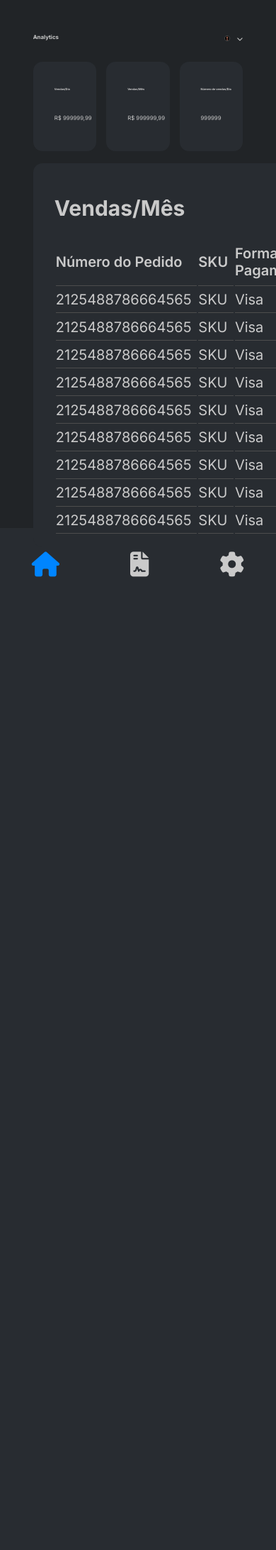
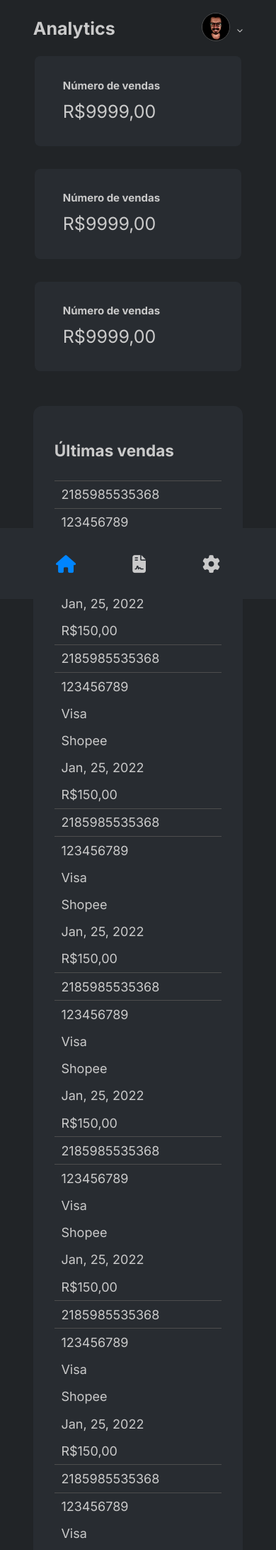
Before and after one commit to egidioserri/EcommerceAnalytics, a web app: file index.html in a window 390 px wide. Shown: the top 2184 px of the page at 71% size. Before the commit the page ends 813 px from the top, so only its background shows below. Run offline with its HTML, style and script files only (its server is not run), Linux system fonts and the light colour scheme; some libraries are stand-ins or nearby versions.

Commit message:
feat: ajuste de responsividade, criação da página report, ajustes no css

```diff
--- a/assets/css/style.css
+++ b/assets/css/style.css
@@ -19,13 +19,22 @@
 body {
     background-color: var(--background-color);
     color: var(--WhiteColor);
+
 }
 
 main {
-    position: fixed;
-    top: 3vh;
-    width: 100vw;
+    position: inherit;
+    padding-top: 5vh;
+    overflow-y: hidden;
+}
 
+a:visited {
+    color: inherit;
+}
+
+a {
+    color: inherit;
+    text-decoration: none;
 }
 
 /* Page name and user menu */
@@ -40,7 +49,7 @@
     display: flex;
     font-style: normal;
     font-weight: 700;
-    font-size: 2vw;
+    font-size: 25px;
     line-height: 36px;
     align-items: center;
     color: var(--WhiteColor);
@@ -59,7 +68,7 @@
 
 .user .username {
     font-weight: 500;
-    font-size: 1vw;
+    font-size: 20px;
     line-height: 24px;
     display: flex;
     align-items: center;
@@ -72,8 +81,8 @@
 }
 
 .userImage>img {
-    width: 2vw;
-    height: 2vw;
+    width: 40px;
+    height: 40px;
     border-radius: 35px;
     border: 1px solid var(--strokeColor);
 }
@@ -109,10 +118,11 @@
     flex-direction: column;
     align-items: center;
     padding: 50px 0;
+    position: fixed;
 }
 
 .logoPanel>img {
-    width: 2vw;
+    width: 40px;
 }
 
 .menu {
@@ -124,123 +134,81 @@
 
 .menu i {
     padding: 20px;
-    font-size: 2vw;
+    font-size: 25px;
 }
 
 .menuSelected {
     color: var(--SelectedColor);
 }
 
-/* responsive */
-
-@media (min-width: 1700px) {
-    header {
-        width: 6vw;
-    }
-
-
-
-}
-@media (max-width: 1400px) {
-    header {
-        width: 8vw;
-    }
-
-    .menu i {
-        padding: 30px;
-        font-size: 40px;
-    }
-
-    .logoPanel>img {
-        width: 5vw;
-    }
+/* Warning Button */
+.warning {
+    display: flex;
+    padding: 1vh 12vw;
+    justify-content: center;
+    align-items: center;
 }
 
-@media (max-width: 1000px) {
-    header {
-        position: fixed;
-        width: 100vw;
-        bottom: 0;
-        height: 7vh;
-        flex-direction: row;
-        justify-content: center;
-    }
-
-    .menu {
-        flex-direction: row;
-        padding: 50vw 0;
-    }
-
-    .menu i {
-        padding: 50px;
-        font-size: 35px;
-    }
-
-    .logoPanel>img {
-        display: none;
-    }
-
-    .notification {
-        display: none;
-    }
-
+.warningBox {
+    background-color: var(--SelectedColor);
+    color: var(--BoxBgColor);
+    border-radius: 25px;
+    width: 100vw;
+    justify-content: space-between;
+    align-items: center;
+    padding: 10px;
+    display: flex;
+    align-items: center;
 }
 
-@media (max-width: 600px) {
-    .user>.username {
-        display: none;
-    }
+.warningLink {
+    color: var(--BoxBgColor));
 }
 
 /* Cards */
-.cardHeader {
+.cards {
     display: flex;
     padding: 1vh 12vw;
-    justify-content: space-between;
+    justify-content: center;
+    align-items: center;
 }
 
-.card {
-    background: var(--BoxBgColor);
-    border-radius: 13px;
+.cards .card {
+    display: flex;
+    flex-direction: column;
+    background-color: var(--BoxBgColor);
+    padding: 2rem 2.5rem;
+    border-radius: 8px;
+    margin-left: 32px;
+    width: 100vw;
     height: 15vh;
-    width: 23vw;
-
+    justify-content: center;
 }
 
-.cardContent {
-    display: flex;
-    justify-content: flex-start;
-    align-items: center;
-    height: 100%;
-    padding-left: 30px;
+.cards .card:first-child {
+    margin-left: 0;
 }
 
-.cardInfo {
-    display: flex;
-    flex-direction: column;
-}
-
-.cardInfo h2 {
+.card .tituloCards {
     font-weight: 700;
-    font-size: 1vw;
+    font-size: 20px;
     line-height: 24px;
     display: flex;
     align-items: center;
-    padding-bottom: 1vh;
-
+    padding-bottom: 5px;
 }
 
-.cardInfo p {
+.card .valoresCards {
     font-style: normal;
     font-weight: 400;
-    font-size: 2vw;
+    font-size: 30px;
     line-height: 39px;
     display: flex;
     align-items: center;
-
 }
 
-.box {
+/* Table */
+.tableBox {
     display: flex;
     padding: 1vh 12vw;
     justify-content: space-between;
@@ -249,8 +217,9 @@
 .boxCard {
     background-color: var(--BoxBgColor);
     border-radius: 13px;
-    padding: 5vh 0vw 2vh ;
+    padding: 5vh 0vw 2vh;
     padding-left: 30px;
+    padding-right: 30px;
     width: 100vw;
 }
 
@@ -266,25 +235,137 @@
 }
 
 table {
-    width: 70vw;
-  }
+    margin: 0 auto;
+    border-collapse: collapse;
+    border-radius: 13px;
+    width: 100%;
+}
 
-  th {
+table thead th {
+    font-weight: 600;
+}
+
+table thead th,
+table tbody td {
     color: var(--WhiteColor);
     font-style: normal;
     font-weight: 600;
     font-size: 20px;
-  }
+    text-align: left;
+    padding: 10px;
 
-  td {
+}
+
+table tbody td {
     font-style: normal;
     font-weight: 400;
     font-size: 20px;
     line-height: 19px;
-  }
-  td, th {
-    padding: 1vh 2vw 1vh 0vw ;
-    text-align: left;
+}
+
+table tbody tr:not(:last-child) {
+    border-top: 1px solid var(--strokeColor);
     border-bottom: 1px solid var(--strokeColor);
+}
 
-  }
+
+/* Responsive */
+@media (max-width: 1300px) {
+    main {
+        padding-top: 10px;
+
+    }
+
+}
+
+@media (max-width: 1100px) {
+    header {
+        position: fixed;
+        width: 100vw;
+        bottom: 0;
+        height: 7vh;
+        flex-direction: row;
+        justify-content: center;
+    }
+
+    main {
+        position: inherit;
+    }
+
+    .cards {
+        flex-direction: column;
+        padding: 1vh 12vw;
+    }
+
+    .cards .card {
+        margin-left: 0;
+        margin-bottom: 32px;
+        width: 75vw;
+    }
+
+    .menu {
+        flex-direction: row;
+        padding: 50vw 0;
+    }
+
+    .menu i {
+        padding: 40px;
+        font-size: 25px;
+
+    }
+
+    .logoPanel>img {
+        display: none;
+    }
+
+    .notification {
+        display: none;
+    }
+
+    table thead {
+        display: none;
+    }
+
+    table tbody td {
+        display: block;
+        padding: .6rem;
+
+    }
+
+    table tbody tr td:first-child {
+        background: var(--BoxBgColor);
+        color: var(--WhiteColor);
+        border-bottom: 1px solid var(--strokeColor);
+
+    }
+
+}
+
+@media (max-width: 600px) {
+    .user>.username {
+        display: none;
+    }
+
+    .warning {
+        display: none;
+    }
+}
+
+@media (max-width: 400px) {
+    .card .tituloCards {
+        font-size: 15px;
+    }
+
+    .card .valoresCards {
+        font-size: 25px;
+    }
+
+    .boxCard .boxInfo {
+        font-size: 15px;
+
+    }
+
+    table tbody tr td {
+        font-size: 18px;
+    }
+}
--- a/index.html
+++ b/index.html
@@ -13,7 +13,7 @@
     <!-- Page Favicon -->
     <link rel="shortcut icon" href="assets/images/fav.png" type="image/x-icon">
 
-    <title>Ecommerce Analitycs</title>
+    <title>Dashboard | Ecommerce Analitycs</title>
 </head>
 
 <body>
@@ -21,9 +21,9 @@
     <header>
         <div class="logoPanel"><img src="assets/images/fav.png" alt="Ecommerce Analitycs"></div>
         <div class="menu">
-            <i class="fa-solid fa-house menuSelected"></i>
-            <i class="fa-solid fa-file-contract"></i>
-            <i class="fa-solid fa-gear"></i>
+            <a href="#"><i class="fa-solid fa-house menuSelected"></i></a>
+            <a href="report.html"><i class="fa-solid fa-file-contract"></i></a>
+            <a href="config.html"></a><i class="fa-solid fa-gear"></i></a>
         </div>
     </header>
 
@@ -44,121 +44,118 @@
                 </div>
             </div>
         </div>
-        <!-- Top Cards -->
-        <div class="cardHeader">
-            <div class="card">
-                <div class="cardContent">
-                    <div class="cardInfo">
-                        <h2>Vendas/Dia</h2>
-                        <p id=vendasDia>R$ 999999,99</p>
-                    </div>
-                </div>
+
+        <!--         Warning button -->
+        <div class="warning top">
+            <div class="warningBox">
+                <h3 class="warningButton">✦ Integre agora o seu Bling para começar</h3>
+                <a href="config.html">
+                    <p class="warningLink">Clique aqui e saiba como ➜</p>
+                </a>
             </div>
-
-            <div class="card">
-                <div class="cardContent">
-                    <div class="cardInfo">
-                        <h2>Vendas/Mês</h2>
-                        <p id=vendasMes>R$ 999999,99</p>
-                    </div>
-                </div>
-            </div>
-
-            <div class="card">
-                <div class="cardContent">
-                    <div class="cardInfo">
-                        <h2>Número de vendas/Dia</h2>
-                        <p id="vendas">999999</p>
-                    </div>
-                </div>
-            </div>
+        </div>
+        <div class="cards">
+            <section class="card">
+                <h3 class="tituloCards">Número de vendas</h3>
+                <span class="valoresCards">R$9999,00</span>
+            </section>
+            <section class="card">
+                <h3 class="tituloCards">Número de vendas</h3>
+                <p class="valoresCards">R$9999,00</span>
+            </section>
+            <section class="card">
+                <h3 class="tituloCards">Número de vendas</h3>
+                <span class="valoresCards">R$9999,00</span>
+            </section>
+        </div>
 
 
-        </div>
-        <div class="box">
+        <!-- Table -->
+        <div class="tableBox">
             <div class="boxCard">
-            <div class="boxInfo">
-                <h2>Vendas/Mês</h2>
-            </div>
-                <table id="tableIndex">
+                <div class="boxInfo">
+                    <h2>Últimas vendas</h2>
+                </div>
+                <table>
                     <thead>
                         <tr>
                             <th>Número do Pedido</th>
                             <th>SKU</th>
                             <th>Forma de Pagamento</th>
                             <th>Marketplace</th>
-                            <th>Data da transação</th>
+                            <th>Data</th>
                             <th>Valor</th>
-                        </tr>
-                    </thead>
                     <tbody>
                         <tr>
-                            <td>2125488786664565</td>
-                            <td>SKU</td>
+                            <td>2185985535368</td>
+                            <td>123456789</td>
                             <td>Visa</td>
                             <td>Shopee</td>
-                            <td>25/02/2021</td>
-                            <td>R$100,00</td>
-                        </tr>
+                            <td>Jan, 25, 2022</td>
+                            <td>R$150,00</td>
                         <tr>
-                            <td>2125488786664565</td>
-                            <td>SKU</td>
+                            <td>2185985535368</td>
+                            <td>123456789</td>
                             <td>Visa</td>
                             <td>Shopee</td>
-                            <td>25/02/2021</td>
-                            <td>R$100,00</td>
-                        </tr> <tr>
-                            <td>2125488786664565</td>
-                            <td>SKU</td>
+                            <td>Jan, 25, 2022</td>
+                            <td>R$150,00</td>
+                        <tr>
+                            <td>2185985535368</td>
+                            <td>123456789</td>
                             <td>Visa</td>
                             <td>Shopee</td>
-                            <td>25/02/2021</td>
-                            <td>R$100,00</td>
-                        </tr> <tr>
-                            <td>2125488786664565</td>
-                            <td>SKU</td>
+                            <td>Jan, 25, 2022</td>
+                            <td>R$150,00</td>
+                        <tr>
+                            <td>2185985535368</td>
+                            <td>123456789</td>
                             <td>Visa</td>
                             <td>Shopee</td>
-                            <td>25/02/2021</td>
-                            <td>R$100,00</td>
-                        </tr> <tr>
-                            <td>2125488786664565</td>
-                            <td>SKU</td>
+                            <td>Jan, 25, 2022</td>
+                            <td>R$150,00</td>
+                        <tr>
+                            <td>2185985535368</td>
+                            <td>123456789</td>
                             <td>Visa</td>
                             <td>Shopee</td>
-                            <td>25/02/2021</td>
-                            <td>R$100,00</td>
-                        </tr>
+                            <td>Jan, 25, 2022</td>
+                            <td>R$150,00</td>
                         <tr>
-                            <td>2125488786664565</td>
-                            <td>SKU</td>
+                            <td>2185985535368</td>
+                            <td>123456789</td>
                             <td>Visa</td>
                             <td>Shopee</td>
-                            <td>25/02/2021</td>
-                            <td>R$100,00</td>
-                        </tr> <tr>
-                            <td>2125488786664565</td>
-                            <td>SKU</td>
+                            <td>Jan, 25, 2022</td>
+                            <td>R$150,00</td>
+                        <tr>
+                            <td>2185985535368</td>
+                            <td>123456789</td>
                             <td>Visa</td>
                             <td>Shopee</td>
-                            <td>25/02/2021</td>
-                            <td>R$100,00</td>
-                        </tr> <tr>
-                            <td>2125488786664565</td>
-                            <td>SKU</td>
+                            <td>Jan, 25, 2022</td>
+                            <td>R$150,00</td>
+                        <tr>
+                            <td>2185985535368</td>
+                            <td>123456789</td>
                             <td>Visa</td>
                             <td>Shopee</td>
-                            <td>25/02/2021</td>
-                            <td>R$100,00</td>
-                        </tr> <tr>
-                            <td>2125488786664565</td>
-                            <td>SKU</td>
+                            <td>Jan, 25, 2022</td>
+                            <td>R$150,00</td>
+                        <tr>
+                            <td>2185985535368</td>
+                            <td>123456789</td>
                             <td>Visa</td>
                             <td>Shopee</td>
-                            <td>25/02/2021</td>
-                            <td>R$100,00</td>
-                        </tr>
-                    </tbody>
+                            <td>Jan, 25, 2022</td>
+                            <td>R$150,00</td>
+                        <tr>
+                            <td>2185985535368</td>
+                            <td>123456789</td>
+                            <td>Visa</td>
+                            <td>Shopee</td>
+                            <td>Jan, 25, 2022</td>
+                            <td>R$150,00</td>
                 </table>
             </div>
         </div>
```
Also changed, not shown: report.html (+200 -0 lines).
